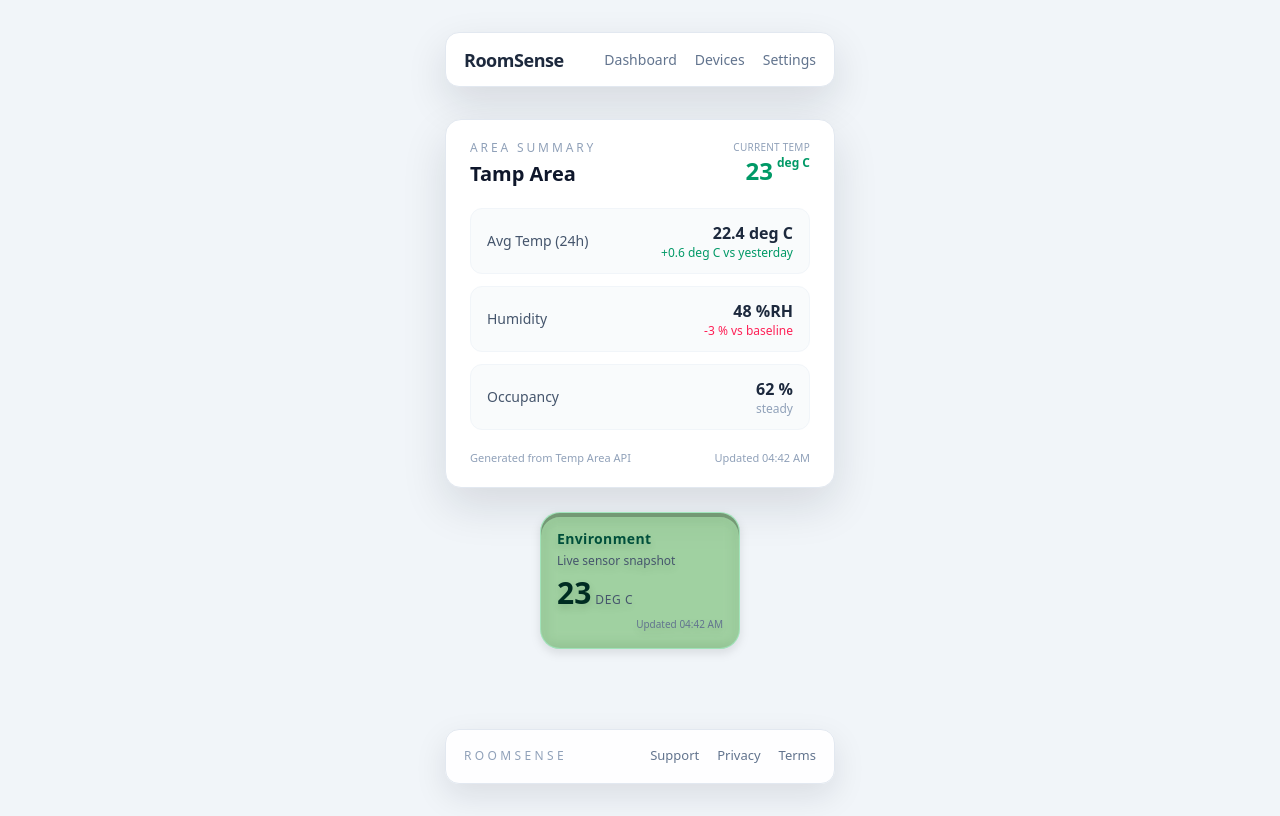
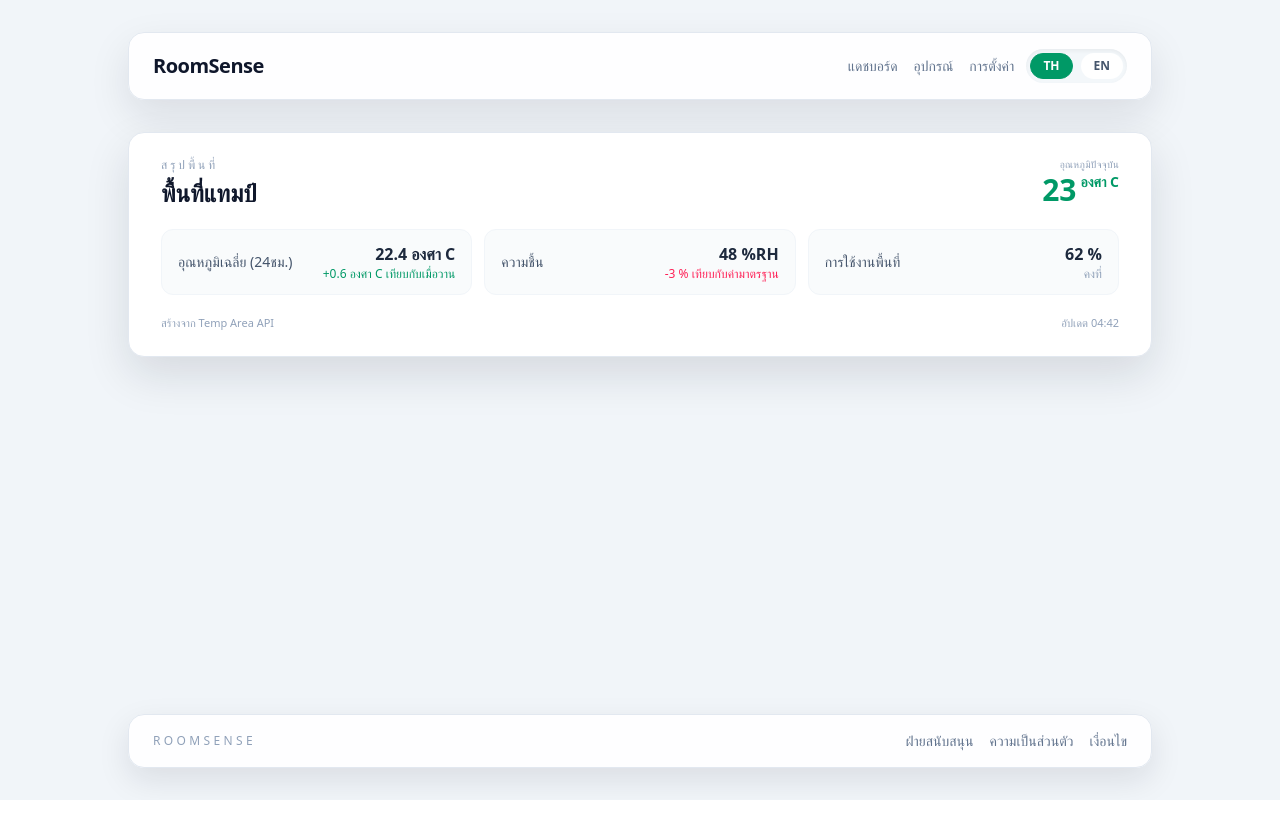
Before and after one commit to thee-banda/iot-roomsense-mqtt-nodered-react, a React app in the folder frontend/: page / in a window 1280 px wide. Built offline with nearby package versions, Linux system fonts and the light colour scheme; the HTML template or start-up script is replaced by a standard one.

Commit message:
feat(i18n): add LanguageContext and LanguageToggle button (default TH)
- Created LanguageContext to manage language state (TH/EN)
- Added LanguageToggle.tsx component with styled toggle button
- Set Thai (TH) as default language
- Updated Navbar to include toggle button

```diff
--- a/frontend/src/App.tsx
+++ b/frontend/src/App.tsx
@@ -2,18 +2,27 @@ import Summary, { tampAreaSummaryExample } from './components/Summary.tsx'
 import Card, { type SensorReading } from './components/Card.tsx'
 
 const sampleReading: SensorReading = {
-  label: 'Environment',
-  description: 'Live sensor snapshot',
+  label: {
+    TH: 'สภาพแวดล้อม',
+    EN: 'Environment',
+  },
+  description: {
+    TH: 'ข้อมูลเซ็นเซอร์แบบเรียลไทม์',
+    EN: 'Live sensor snapshot',
+  },
   value: 23,
-  unit: 'deg C',
+  unit: {
+    TH: 'องศา C',
+    EN: 'deg C',
+  },
   timestamp: new Date().toISOString(),
 }
 
 function App() {
   return (
-    <div className="flex flex-col items-center gap-6 pb-12">
+    <div className="flex w-full flex-col items-center gap-6 pb-12 sm:gap-8">
       <Summary summary={tampAreaSummaryExample} />
-      <Card reading={sampleReading} />
+      {/* <Card reading={sampleReading} /> */}
     </div>
   )
 }
--- a/frontend/src/components/Card.tsx
+++ b/frontend/src/components/Card.tsx
@@ -1,8 +1,10 @@
+import { useLanguage, type LocalizedText } from '../context/LanguageContext.tsx'
+
 type SensorReading = {
-  label: string
-  description?: string
+  label: LocalizedText
+  description?: LocalizedText
   value: number
-  unit: string
+  unit: LocalizedText
   timestamp?: string | Date
 }
 
@@ -10,26 +12,54 @@ type CardProps = {
   reading: SensorReading
 }
 
+const cardCopy = {
+  TH: {
+    updated: 'อัปเดต',
+  },
+  EN: {
+    updated: 'Updated',
+  },
+} as const
+
 const Card = ({ reading }: CardProps) => {
+  const { language } = useLanguage()
+  const locale = language === 'TH' ? 'th-TH' : 'en-US'
   const formattedTimestamp = reading.timestamp
-    ? new Date(reading.timestamp).toLocaleTimeString([], { hour: '2-digit', minute: '2-digit' })
+    ? new Date(reading.timestamp).toLocaleTimeString(locale, { hour: '2-digit', minute: '2-digit' })
     : null
 
   return (
-    <div className="w-[200px] h-[137px] rounded-[20px] bg-[rgba(38,175,25,0.33)] backdrop-blur-sm border border-emerald-200/60 text-slate-800 flex flex-col justify-between p-4 shadow-[inset_0_4px_0_rgba(0,0,0,0.25)] drop-shadow-[0_4px_4px_rgba(0,0,0,0.25)]">
-      <div>
-        <h3 className="text-sm font-semibold tracking-wide text-emerald-900">{reading.label}</h3>
-        {reading.description ? (
-          <p className="text-xs text-slate-600 mt-1">{reading.description}</p>
+    <div className="w-full max-w-sm rounded-[20px] border border-emerald-200/60 bg-[rgba(38,175,25,0.33)] p-4 text-slate-800 shadow-[inset_0_4px_0_rgba(0,0,0,0.25)] drop-shadow-[0_4px_4px_rgba(0,0,0,0.25)] backdrop-blur-sm sm:p-5">
+      <div className="flex flex-col gap-4">
+        <div className="flex items-start justify-between gap-2">
+          <div>
+            <h3 className="text-sm font-semibold tracking-wide text-emerald-900 sm:text-base">
+              {reading.label[language]}
+            </h3>
+            {reading.description ? (
+              <p className="mt-1 text-xs text-slate-600 sm:text-sm">
+                {reading.description[language]}
+              </p>
+            ) : null}
+          </div>
+
+        </div>
+        <div className="flex items-baseline justify-between gap-4">
+          <div className="flex items-baseline gap-2">
+            <span className="text-3xl font-bold text-emerald-950 sm:text-4xl">
+              {reading.value}
+            </span>
+            <span className="text-xs uppercase tracking-wider text-slate-600 sm:text-sm">
+              {reading.unit[language]}
+            </span>
+          </div>
+        </div>
+        {formattedTimestamp ? (
+          <p className="text-right text-xs text-slate-500 sm:text-sm">
+            {cardCopy[language].updated} {formattedTimestamp}
+          </p>
         ) : null}
       </div>
-      <div className="flex items-baseline gap-1">
-        <span className="text-3xl font-bold text-emerald-950">{reading.value}</span>
-        <span className="text-xs uppercase tracking-wider text-slate-600">{reading.unit}</span>
-      </div>
-      {formattedTimestamp ? (
-        <p className="text-[10px] text-slate-500 text-right">Updated {formattedTimestamp}</p>
-      ) : null}
     </div>
   )
 }
--- a/frontend/src/components/Footer.tsx
+++ b/frontend/src/components/Footer.tsx
@@ -1,15 +1,36 @@
-const footerLinks = [
+
+import { useLanguage } from '../context/LanguageContext.tsx'
+
+const footerCopy = {
+  TH: {
+    brand: 'RoomSense',
+    links: [
+      { label: 'ฝ่ายสนับสนุน', href: '#' },
+      { label: 'ความเป็นส่วนตัว', href: '#' },
+      { label: 'เงื่อนไข', href: '#' },
+    ],
+  },
+  EN: {
+    brand: 'RoomSense',
+    links: [
       { label: 'Support', href: '#' },
       { label: 'Privacy', href: '#' },
       { label: 'Terms', href: '#' },
-]
+    ],
+  },
+} as const
 
 const Footer = () => {
+  const { language } = useLanguage()
+  const copy = footerCopy[language]
+
   return (
-    <footer className="w-[390px] h-[55px] rounded-[14px] border border-slate-200 bg-white/95 text-slate-600 flex items-center justify-between px-[18px] shadow-[0_12px_32px_rgba(15,23,42,0.1)]">
-      <span className="text-xs uppercase tracking-[0.28em] text-slate-400">RoomSense</span>
-      <nav className="flex items-center gap-[18px] text-[13px]">
-        {footerLinks.map((link) => (
+    <footer className="w-full max-w-5xl rounded-2xl border border-slate-200 bg-white/95 text-slate-600 shadow-[0_12px_32px_rgba(15,23,42,0.1)]">
+      <div className="flex flex-col gap-4 px-4 py-3 sm:flex-row sm:items-center sm:justify-between sm:px-6 sm:py-4">
+        <span className="text-xs uppercase tracking-[0.28em] text-slate-400">{copy.brand}</span>
+        <div className="flex w-full flex-wrap items-center justify-between gap-3 sm:w-auto sm:justify-end">
+          <nav className="flex flex-wrap items-center gap-3 text-xs sm:text-sm sm:gap-4">
+            {copy.links.map((link) => (
               <a
                 key={link.label}
                 href={link.href}
@@ -19,6 +40,8 @@ const Footer = () => {
               </a>
             ))}
           </nav>
+        </div>
+      </div>
     </footer>
   )
 }
--- /dev/null
+++ b/frontend/src/components/LanguageToggle.tsx
@@ -0,0 +1,56 @@
+import { type Language, useLanguage } from '../context/LanguageContext.tsx'
+
+type LanguageToggleProps = {
+  className?: string
+  size?: 'sm' | 'md'
+}
+
+const sizeStyles = {
+  md: {
+    container: 'gap-2 p-1',
+    button: 'px-3 py-1 text-xs',
+  },
+  sm: {
+    container: 'gap-1 p-0.5',
+    button: 'px-2 py-[2px] text-[11px]',
+  },
+}
+
+const LanguageToggle = ({ className, size = 'md' }: LanguageToggleProps) => {
+  const { language, setLanguage } = useLanguage()
+  const containerClasses = ['inline-flex items-center rounded-full bg-slate-100/80 shadow-inner', sizeStyles[size].container, className]
+    .filter(Boolean)
+    .join(' ')
+
+  const makeButtonClasses = (target: Language) =>
+    [
+      'font-semibold transition-colors rounded-full border',
+      sizeStyles[size].button,
+      language === target
+        ? 'border-emerald-600 bg-emerald-600 text-white'
+        : 'border-transparent bg-white text-slate-600 hover:border-slate-200 hover:text-slate-900',
+    ].join(' ')
+
+  return (
+    <div className={containerClasses}>
+      <button
+        type="button"
+        className={makeButtonClasses('TH')}
+        aria-pressed={language === 'TH'}
+        onClick={() => setLanguage('TH')}
+      >
+        TH
+      </button>
+      <button
+        type="button"
+        className={makeButtonClasses('EN')}
+        aria-pressed={language === 'EN'}
+        onClick={() => setLanguage('EN')}
+      >
+        EN
+      </button>
+    </div>
+  )
+}
+
+export default LanguageToggle
--- a/frontend/src/components/Navbar.tsx
+++ b/frontend/src/components/Navbar.tsx
@@ -1,15 +1,36 @@
-const navLinks = [
+import LanguageToggle from './LanguageToggle.tsx'
+import { useLanguage } from '../context/LanguageContext.tsx'
+
+const navCopy = {
+  TH: {
+    brand: 'RoomSense',
+    links: [
+      { label: 'แดชบอร์ด', href: '#' },
+      { label: 'อุปกรณ์', href: '#' },
+      { label: 'การตั้งค่า', href: '#' },
+    ],
+  },
+  EN: {
+    brand: 'RoomSense',
+    links: [
       { label: 'Dashboard', href: '#' },
       { label: 'Devices', href: '#' },
       { label: 'Settings', href: '#' },
-]
+    ],
+  },
+} as const
 
 const Navbar = () => {
+  const { language } = useLanguage()
+  const copy = navCopy[language]
+
   return (
-    <nav className="w-[390px] h-[55px] rounded-[14px] border border-slate-200 bg-white text-slate-800 shadow-[0_16px_40px_rgba(15,23,42,0.12)] flex items-center justify-between px-[18px]">
-      <span className="text-lg font-semibold tracking-tight">RoomSense</span>
-      <div className="flex items-center gap-[18px] text-sm font-medium">
-        {navLinks.map((link) => (
+    <nav className="w-full max-w-5xl rounded-2xl border border-slate-200 bg-white/95 text-slate-800 shadow-[0_16px_40px_rgba(15,23,42,0.1)]">
+      <div className="flex flex-col gap-4 px-4 py-3 sm:flex-row sm:items-center sm:justify-between sm:px-6 sm:py-4">
+        <span className="text-lg font-semibold tracking-tight text-slate-900 sm:text-xl">{copy.brand}</span>
+        <div className="flex w-full flex-wrap items-center justify-between gap-3 sm:w-auto sm:justify-end">
+          <div className="flex flex-wrap items-center gap-3 text-sm font-medium sm:gap-4">
+            {copy.links.map((link) => (
               <a
                 key={link.label}
                 href={link.href}
@@ -19,6 +40,9 @@ const Navbar = () => {
               </a>
             ))}
           </div>
+          <LanguageToggle />
+        </div>
+      </div>
     </nav>
   )
 }
--- a/frontend/src/components/Summary.tsx
+++ b/frontend/src/components/Summary.tsx
@@ -1,15 +1,18 @@
+
+import { useLanguage, type LocalizedText } from '../context/LanguageContext.tsx'
+
 export type AreaSummaryMetric = {
-  label: string
-  value: string
-  changeLabel?: string
+  label: LocalizedText
+  value: LocalizedText
+  changeLabel?: LocalizedText
   changeDirection?: 'up' | 'down' | 'steady'
 }
 
 export type AreaSummary = {
-  areaName: string
+  areaName: LocalizedText
   temperature: {
     current: number
-    unit: string
+    unit: LocalizedText
   }
   metrics: AreaSummaryMetric[]
   lastUpdated: string | Date
@@ -19,36 +22,69 @@ type SummaryProps = {
   summary: AreaSummary
 }
 
+const summaryCopy = {
+  TH: {
+    sectionLabel: 'สรุปพื้นที่',
+    currentTempLabel: 'อุณหภูมิปัจจุบัน',
+    sourceLabel: 'สร้างจาก Temp Area API',
+    updatedPrefix: 'อัปเดต',
+  },
+  EN: {
+    sectionLabel: 'Area Summary',
+    currentTempLabel: 'Current Temp',
+    sourceLabel: 'Generated from Temp Area API',
+    updatedPrefix: 'Updated',
+  },
+} as const
+
 const Summary = ({ summary }: SummaryProps) => {
-  const lastUpdated = new Date(summary.lastUpdated).toLocaleTimeString([], {
+  const { language } = useLanguage()
+  const locale = language === 'TH' ? 'th-TH' : 'en-US'
+  const lastUpdated = new Date(summary.lastUpdated).toLocaleTimeString(locale, {
     hour: '2-digit',
     minute: '2-digit',
   })
+  const copy = summaryCopy[language]
 
   return (
-    <section className="w-[390px] rounded-[16px] border border-slate-200 bg-white shadow-[0_18px_45px_rgba(15,23,42,0.12)] px-6 py-5">
-      <header className="flex items-start justify-between">
+    <section className="w-full max-w-5xl rounded-[16px] border border-slate-200 bg-white shadow-[0_18px_45px_rgba(15,23,42,0.12)]">
+      <div className="flex flex-col gap-5 px-5 py-5 sm:px-8 sm:py-6">
+        <header className="flex flex-col gap-4 sm:flex-row sm:items-start sm:justify-between">
           <div>
-          <p className="text-xs uppercase tracking-[0.24em] text-slate-400">Area Summary</p>
-          <h2 className="text-xl font-semibold text-slate-900 mt-1">{summary.areaName}</h2>
+            <p className="text-xs uppercase tracking-[0.24em] text-slate-400">
+              {copy.sectionLabel}
+            </p>
+            <h2 className="mt-1 text-xl font-semibold text-slate-900 sm:text-2xl">
+              {summary.areaName[language]}
+            </h2>
           </div>
+          <div className="flex w-full flex-wrap items-start justify-between gap-3 sm:w-auto sm:flex-nowrap sm:items-center">
             <div className="text-right">
-          <p className="text-[10px] uppercase tracking-wide text-slate-400">Current Temp</p>
-          <p className="text-2xl font-bold text-emerald-600">
+              <p className="text-[10px] uppercase tracking-wide text-slate-400">
+                {copy.currentTempLabel}
+              </p>
+              <p className="text-2xl font-bold text-emerald-600 sm:text-3xl">
                 {summary.temperature.current}
-            <span className="text-xs align-top ml-1">{summary.temperature.unit}</span>
+                <span className="ml-1 text-xs align-top sm:text-sm">
+                  {summary.temperature.unit[language]}
+                </span>
               </p>
             </div>
+          </div>
         </header>
-      <div className="mt-5 grid grid-cols-1 gap-3">
+        <div className="grid grid-cols-1 gap-3 sm:grid-cols-2 xl:grid-cols-3">
           {summary.metrics.map((metric) => (
             <div
-            key={metric.label}
+              key={metric.label[language]}
               className="flex items-center justify-between rounded-[12px] border border-slate-100 bg-slate-50/80 px-4 py-3"
             >
-            <span className="text-sm font-medium text-slate-600">{metric.label}</span>
+              <span className="text-sm font-medium text-slate-600">
+                {metric.label[language]}
+              </span>
               <div className="text-right">
-              <p className="text-base font-semibold text-slate-800">{metric.value}</p>
+                <p className="text-base font-semibold text-slate-800">
+                  {metric.value[language]}
+                </p>
                 {metric.changeLabel ? (
                   <p
                     className={`text-xs font-medium ${
@@ -59,44 +95,80 @@ const Summary = ({ summary }: SummaryProps) => {
                         : 'text-slate-400'
                     }`}
                   >
-                  {metric.changeLabel}
+                    {metric.changeLabel[language]}
                   </p>
                 ) : null}
               </div>
             </div>
           ))}
         </div>
-      <footer className="mt-5 flex items-center justify-between text-[11px] text-slate-400">
-        <span>Generated from Temp Area API</span>
-        <span>Updated {lastUpdated}</span>
+        <footer className="flex flex-col gap-2 text-[11px] text-slate-400 sm:flex-row sm:items-center sm:justify-between">
+          <span>{copy.sourceLabel}</span>
+          <span>
+            {copy.updatedPrefix} {lastUpdated}
+          </span>
         </footer>
+      </div>
     </section>
   )
 }
 
 const tampAreaSummaryExample: AreaSummary = {
-  areaName: 'Tamp Area',
+  areaName: {
+    TH: 'พื้นที่แทมป์',
+    EN: 'Tamp Area',
+  },
   temperature: {
     current: 23,
-    unit: 'deg C',
+    unit: {
+      TH: 'องศา C',
+      EN: 'deg C',
+    },
   },
   metrics: [
     {
-      label: 'Avg Temp (24h)',
-      value: '22.4 deg C',
-      changeLabel: '+0.6 deg C vs yesterday',
+      label: {
+        TH: 'อุณหภูมิเฉลี่ย (24ชม.)',
+        EN: 'Avg Temp (24h)',
+      },
+      value: {
+        TH: '22.4 องศา C',
+        EN: '22.4 deg C',
+      },
+      changeLabel: {
+        TH: '+0.6 องศา C เทียบกับเมื่อวาน',
+        EN: '+0.6 deg C vs yesterday',
+      },
       changeDirection: 'up',
     },
     {
-      label: 'Humidity',
-      value: '48 %RH',
-      changeLabel: '-3 % vs baseline',
+      label: {
+        TH: 'ความชื้น',
+        EN: 'Humidity',
+      },
+      value: {
+        TH: '48 %RH',
+        EN: '48 %RH',
+      },
+      changeLabel: {
+        TH: '-3 % เทียบกับค่ามาตรฐาน',
+        EN: '-3 % vs baseline',
+      },
       changeDirection: 'down',
     },
     {
-      label: 'Occupancy',
-      value: '62 %',
-      changeLabel: 'steady',
+      label: {
+        TH: 'การใช้งานพื้นที่',
+        EN: 'Occupancy',
+      },
+      value: {
+        TH: '62 %',
+        EN: '62 %',
+      },
+      changeLabel: {
+        TH: 'คงที่',
+        EN: 'steady',
+      },
       changeDirection: 'steady',
     },
   ],
--- /dev/null
+++ b/frontend/src/context/LanguageContext.tsx
@@ -0,0 +1,39 @@
+import { createContext, useContext, useMemo, useState, type ReactNode } from 'react'
+
+type Language = 'TH' | 'EN'
+
+type LanguageContextValue = {
+  language: Language
+  setLanguage: (language: Language) => void
+}
+
+const LanguageContext = createContext<LanguageContextValue | undefined>(undefined)
+
+const LanguageProvider = ({ children }: { children: ReactNode }) => {
+  const [language, setLanguage] = useState<Language>('TH')
+
+  const value = useMemo(
+    () => ({
+      language,
+      setLanguage,
+    }),
+    [language],
+  )
+
+  return <LanguageContext.Provider value={value}>{children}</LanguageContext.Provider>
+}
+
+const useLanguage = () => {
+  const context = useContext(LanguageContext)
+
+  if (!context) {
+    throw new Error('useLanguage must be used within a LanguageProvider')
+  }
+
+  return context
+}
+
+type LocalizedText = Record<Language, string>
+
+export type { Language, LocalizedText }
+export { LanguageProvider, useLanguage }
--- a/frontend/src/main.tsx
+++ b/frontend/src/main.tsx
@@ -5,25 +5,29 @@ import './index.css'
 import App from './App.tsx'
 import Navbar from './components/Navbar.tsx'
 import Footer from './components/Footer.tsx'
+import { LanguageProvider } from './context/LanguageContext.tsx'
 
 const AppLayout = () => {
   return (
-    <div className="min-h-screen bg-slate-100 flex flex-col items-center">
-      <header className="py-8">
+    <div className="min-h-screen bg-slate-100">
+      <div className="mx-auto flex min-h-screen w-full max-w-6xl flex-col">
+        <header className="flex justify-center px-4 py-6 sm:py-8">
           <Navbar />
         </header>
-      <main className="flex-1 flex w-full justify-center items-start">
+        <main className="flex-1 w-full px-4 pb-10 sm:pb-16">
           <Outlet />
         </main>
-      <footer className="py-8">
+        <footer className="flex justify-center px-4 py-6 sm:py-8">
           <Footer />
         </footer>
+      </div>
     </div>
   )
 }
 
 createRoot(document.getElementById('root')!).render(
   <StrictMode>
+    <LanguageProvider>
       <BrowserRouter>
         <Routes>
           <Route element={<AppLayout />}>
@@ -31,5 +35,6 @@ createRoot(document.getElementById('root')!).render(
           </Route>
         </Routes>
       </BrowserRouter>
+    </LanguageProvider>
   </StrictMode>,
 )
```
Lines whose indentation alone changed are shown as unchanged.
